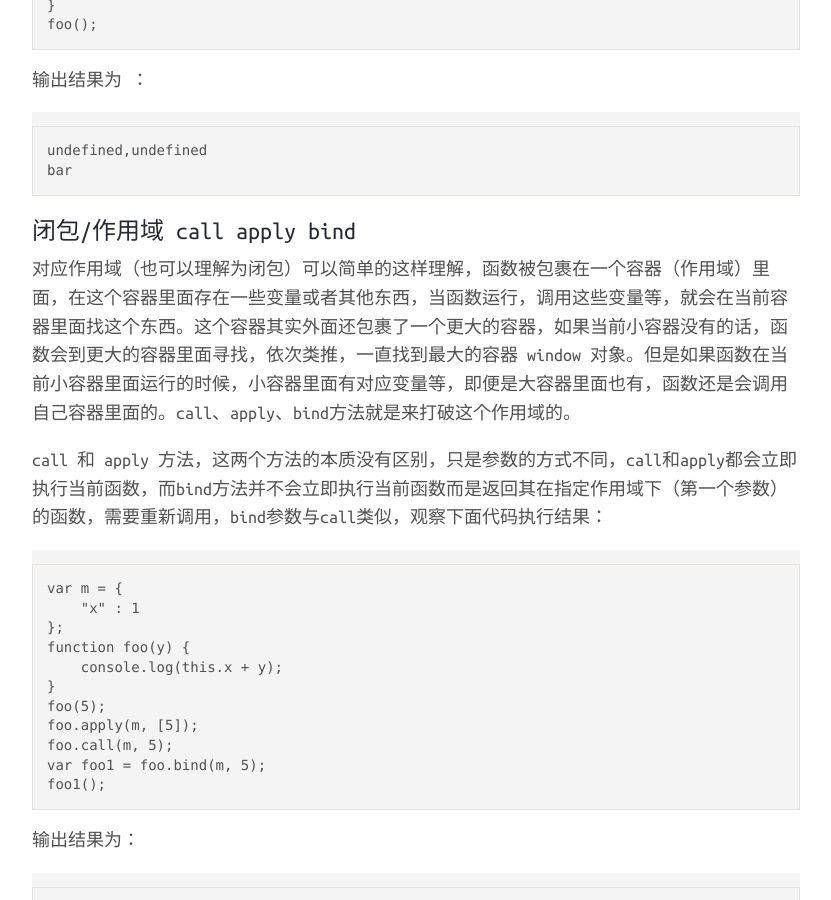
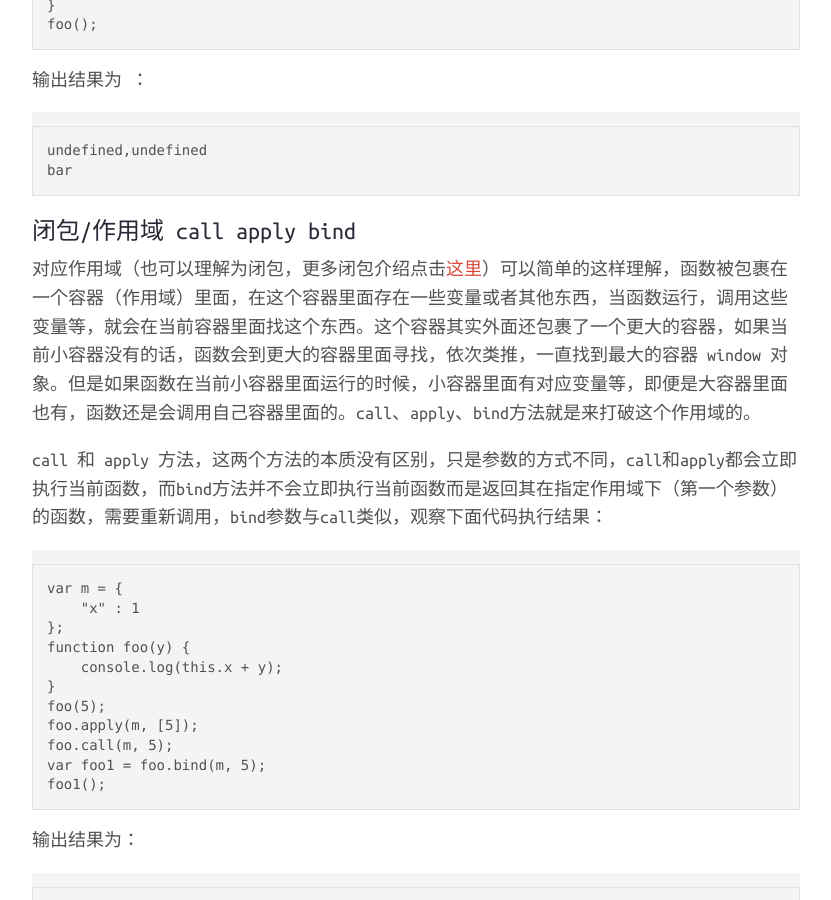
Before and after one commit to CooLNuanfeng/coolnuanfeng.github.com, a Jekyll site: the page built from _posts/2016-6-2-javascriptRun.md, in a window 1280 px wide and 900 px high, scrolled down 3610 px. Shown: the whole window, without its empty margins (224-1055 px from the left). Built offline with Jekyll 4.4.1, drawn with Linux system fonts in a browser that asks for light colours.

Commit message:
2016-6-2

```diff
--- a/_posts/2016-6-2-javascriptRun.md
+++ b/_posts/2016-6-2-javascriptRun.md
@@ -149,7 +149,7 @@ JavaScript语言的设计者意识到，这时主线程完全可以不管IO设
 
 #### 闭包/作用域 call apply bind
 
-对应作用域（也可以理解为闭包）可以简单的这样理解，函数被包裹在一个容器（作用域）里面，在这个容器里面存在一些变量或者其他东西，当函数运行，调用这些变量等，就会在当前容器里面找这个东西。这个容器其实外面还包裹了一个更大的容器，如果当前小容器没有的话，函数会到更大的容器里面寻找，依次类推，一直找到最大的容器 window 对象。但是如果函数在当前小容器里面运行的时候，小容器里面有对应变量等，即便是大容器里面也有，函数还是会调用自己容器里面的。call、apply、bind方法就是来打破这个作用域的。
+对应作用域（也可以理解为闭包，更多闭包介绍点击[这里](http://www.ruanyifeng.com/blog/2009/08/learning_javascript_closures.html)）可以简单的这样理解，函数被包裹在一个容器（作用域）里面，在这个容器里面存在一些变量或者其他东西，当函数运行，调用这些变量等，就会在当前容器里面找这个东西。这个容器其实外面还包裹了一个更大的容器，如果当前小容器没有的话，函数会到更大的容器里面寻找，依次类推，一直找到最大的容器 window 对象。但是如果函数在当前小容器里面运行的时候，小容器里面有对应变量等，即便是大容器里面也有，函数还是会调用自己容器里面的。call、apply、bind方法就是来打破这个作用域的。
 
 call 和 apply 方法，这两个方法的本质没有区别，只是参数的方式不同，call和apply都会立即执行当前函数，而bind方法并不会立即执行当前函数而是返回其在指定作用域下（第一个参数）的函数，需要重新调用，bind参数与call类似，观察下面代码执行结果：
 
```
